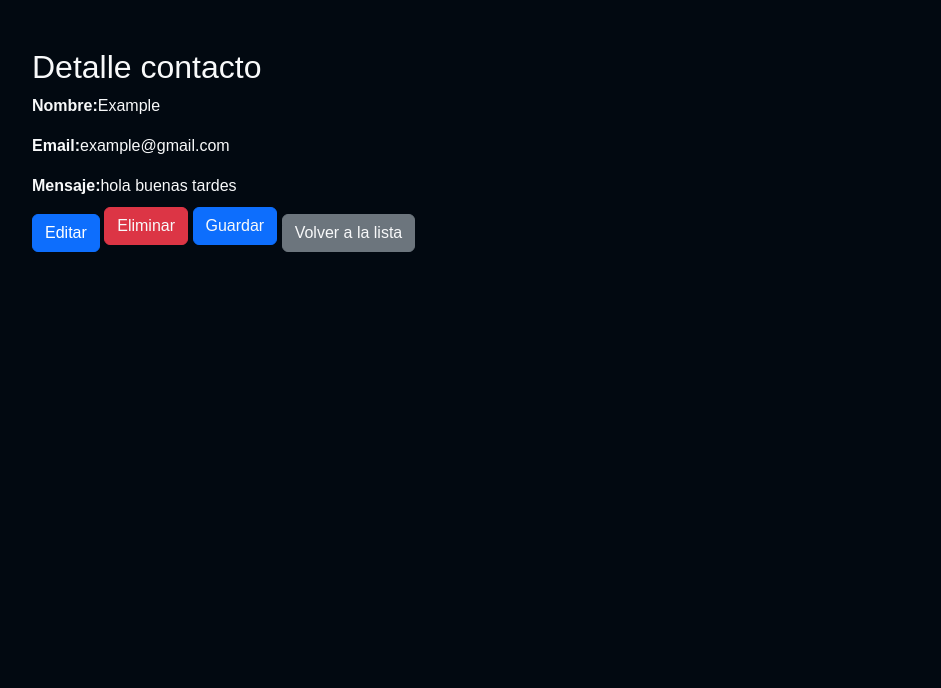
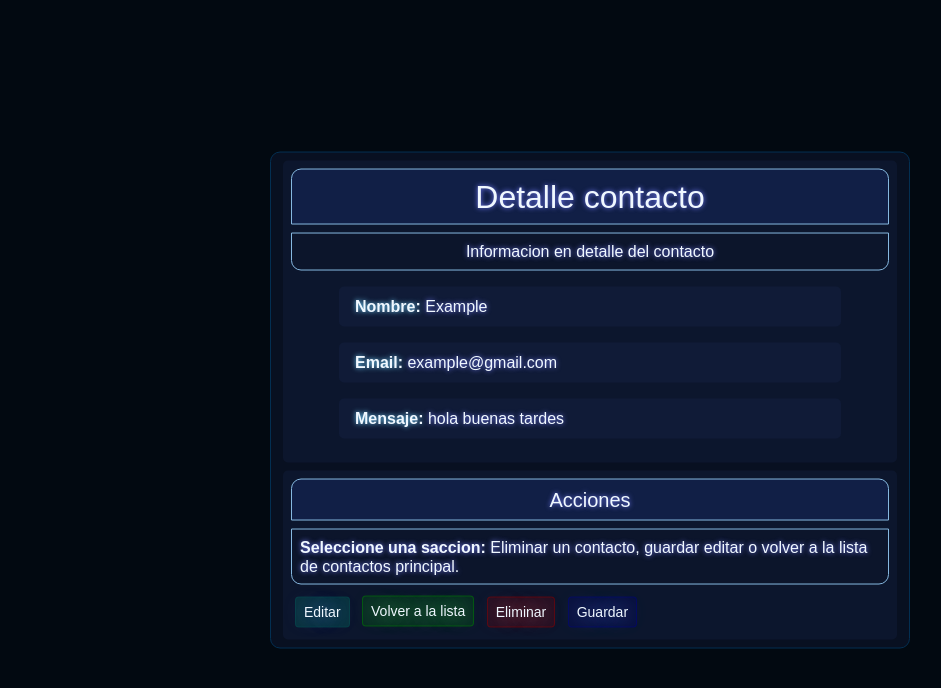
Before and after one commit to BrandonLCC/proyecto-django, a Django app: page /contacto/13/ in a window 1280 px wide. Shown: the top 688 px of the page, without its empty margins (50-991 px from the left). Run offline with Django 4.2, Linux system fonts and the light colour scheme; a user stored in the database is signed in; data comes from the database, SQL or seed files in the repository; both versions use the stored data as it was after the commit; some libraries are stand-ins or nearby versions.

Commit message:
disennos

```diff
--- /dev/null
+++ b/portfolioproject/myporfolio/static/css/formulario-detalle-contactos.css
@@ -0,0 +1,145 @@
+.ttitulo-detalle {
+    background-color: rgba(21, 37, 87, 0.6) ;
+    border: 1px solid #86b8e0;
+    border-top-left-radius: 10px;
+    border-top-right-radius: 10px;
+    color: aliceblue;
+    text-align: center;
+}
+.subttitulo-detalle {
+    background-color: rgba(10, 17, 37, 0.2) ;
+    border: 1px solid #86b8e0;
+    border-bottom-left-radius: 10px;
+    border-bottom-right-radius: 10px;
+    color: aliceblue;
+    text-align: center;
+}
+
+.container{
+    background-color: rgba(32, 48, 94, 0.2);
+    border-radius: 10px;
+    border: 1px solid #032f52;
+    text-shadow: 0px 0px 5px #747dff;
+    position: absolute;
+    top: 50%;
+    left: 50%;
+    transform: translate(-50%, -50%);
+    color: aliceblue;
+
+}
+
+.div-texto {
+    border-radius: 5px;
+    background-color: rgba(32, 48, 94, 0.2);
+}
+
+strong {
+    text-shadow: 0px 0px 5px #74d3ff;
+
+}
+.parra {
+    border-radius: 5px;
+    background-color: rgba(32, 48, 94, 0.2);
+
+}
+
+.div-acciones {
+    border-radius: 5px;
+    background-color: rgba(32, 48, 94, 0.2);
+}
+
+.titulo-acciones {
+    background-color: rgba(21, 37, 87, 0.6) ;
+    border: 1px solid #86b8e0;
+    border-top-left-radius: 10px;
+    border-top-right-radius: 10px;
+    color: aliceblue;
+
+}
+
+.subttitulo-acciones  {
+    background-color: rgba(10, 17, 37, 0.2) ;
+    border: 1px solid #86b8e0;
+    border-bottom-left-radius: 10px;
+    border-bottom-right-radius: 10px;
+    color: aliceblue;
+}
+
+.boton-detalle-1 {
+    background-color: rgba(7, 78, 78, 0.5);
+    border: 1px solid rgba(7, 78, 78, 0.5) ;
+    color: aliceblue;
+    text-shadow: 0px 0px 20px #747dff;
+    transition: transform 500ms ease;
+
+}
+
+.boton-detalle-1:hover {
+    text-shadow: 0px 0px 20px #74c0ff;
+    color: rgb(118, 239, 255);
+    border-color:  rgb(118, 216, 255);
+    transform: translateY(-5px);
+
+}
+
+.boton-detalle-2 {
+    background-color: rgba(139, 0, 0, 0.2);
+    border: 1px solid rgba(139, 0, 0, 0.5);
+    color: aliceblue;
+    text-shadow: 0px 0px 20px #ff7474;
+    transition: transform 500ms ease;
+    top: 7px; position: relative;
+
+}
+
+.boton-detalle-2:hover {
+    text-shadow: 0px 0px 20px #ff7474;
+    color: rgb(255, 118, 118);
+    border-color: rgb(255, 118, 118);
+    transform: translateY(-5px);
+}
+
+.boton-detalle-3 {
+    position: relative;
+    background-color: rgba(0, 128, 0, 0.2);
+    border: 1px solid rgba(0, 128, 0, 0.5);
+    color: aliceblue;
+    text-shadow: 0px 0px 20px #74ff74;
+    transition: transform 500ms ease;
+    bottom: 1px;
+
+}
+
+.boton-detalle-3:hover {
+    position: relative;
+    text-shadow: 0px 0px 20px #74ff74; /* Sombra de texto verde claro */
+    color: rgb(118, 255, 118); /* Verde claro */
+    border-color: rgb(118, 255, 118); /* Verde claro */
+    transform: translateY(-5px);
+
+}
+
+
+.boton-detalle-4 {
+    position: relative;
+    background-color: rgba(2, 0, 128, 0.2); /* Verde esmeralda con opacidad */
+    border: 1px solid rgba(0, 2, 128, 0.5); /* Verde esmeralda con opacidad */
+    color: aliceblue;
+    text-shadow: 0px 0px 20px #748eff; /* Sombra de texto verde claro */
+    transition: transform 500ms ease;
+    top: 7px;
+}
+
+.boton-detalle-4:hover {
+    text-shadow: 0px 0px 20px #74ff74; /* Sombra de texto verde claro */
+    color: rgb(118, 255, 118); /* Verde claro */
+    border-color: rgb(118, 255, 118); /* Verde claro */
+    transform: translateY(-5px);
+}
+
+
+form {
+    position: relative;
+    display: flex;
+    background-color: #6b7cc700;
+}
--- a/portfolioproject/myporfolio/static/css/style.css
+++ b/portfolioproject/myporfolio/static/css/style.css
@@ -378,7 +378,7 @@ body {
 form {
     position: relative;
     transition: transform 500ms ease;
-    background-color: #01090f;
+     background-color: #01090f;
     border-radius: 10px;
     margin-bottom: 20px;
     bottom: 7px;
--- a/portfolioproject/myporfolio/templates/index.html
+++ b/portfolioproject/myporfolio/templates/index.html
@@ -195,7 +195,7 @@
 <div id = "seccion-conctactos" class  = "seccion-contactame py-4 col-11 mx-auto d-flex flex-wrap">
     <div class = "seccion-contactame-left col-10 col-sm-9 col-md-5 mx-auto  my-5 ">
     <h2 class = "titulo-conctacto p-3 text-light text-center">Redes y Contacto</h2>
-    <p class = "subtitulo-proyecto p-2 text-center text-light">Estas soon mis redes mas utilizadas para trabajar y comunicarme </p>
+    <p class = "subtitulo-proyecto p-2 text-center text-light">Estas son mis redes mas utilizadas para trabajar y comunicarme </p>
     <div class = " m-3 p-3 py-3  conctato-redes-padre   text-light">
         <!--Quiero que sean como botones -->
         <div class = "icono-conctacto py-2   ">
--- a/portfolioproject/myporfolio/templates/myporfolio/contacto_detalle.html
+++ b/portfolioproject/myporfolio/templates/myporfolio/contacto_detalle.html
@@ -1,24 +1,49 @@
 {% extends 'base_generic.html' %}
+{% load static %}
+{% block content %}
 
-{% block content %}
-    <div class = "container mt-5 text-light">
-        <h2>Detalle contacto</h2>
-        <p><strong>Nombre:</strong>{{contacto.nombre}}</p>
-        <p><strong>Email:</strong>{{contacto.email}}</p>
-        <p><strong>Mensaje:</strong>{{contacto.mensaje}}</p>
-        <a href="{% url 'contacto_editar' contacto.pk %}" class = "btn btn-primary">Editar</a>
+<!DOCTYPE html>
+<html lang="en">
+<head>
+    <meta charset="UTF-8">
+    <meta name="viewport" content="width=device-width, initial-scale=1.0">
+    <title>Document</title>
+    <link rel="stylesheet" href="{% static 'css/formulario-detalle-contactos.css' %}">
 
+</head>
+
+<body>
+    <div class = "container col-6">
+    <div class="div-texto p-2 my-2">
+
+            <h2 class = "ttitulo-detalle p-2 ">Detalle contacto</h2>
+            <h6 class = "subttitulo-detalle  p-2  text-center">Informacion en detalle del contacto</h6>
+            <p class="parra mt-3 mx-5 py-2 ps-3"><strong>Nombre: </strong>{{contacto.nombre}}</p>
+            <p class="parra mx-5 py-2 ps-3"><strong>Email: </strong>{{contacto.email}}</p>
+            <p class="parra mx-5 py-2 ps-3"><strong>Mensaje: </strong>{{contacto.mensaje}}</p>
+    </div>
+
+    <div class = "div-acciones p-2 my-2">
+        <h5 class = "titulo-acciones p-2 text-center">Acciones</h5>
+        <h6 class = "subttitulo-acciones  p-2"><b>Seleccione una saccion:</b> Eliminar un contacto, guardar editar o volver a la lista de contactos principal.</h6>
+
+        <a href="{% url 'contacto_editar' contacto.pk %}" class = "btn boton-detalle-1 btn-sm m-1">Editar</a>
+        <a href="{% url 'contacto_lista' %}" class = "btn boton-detalle-3 btn-sm m-1">Volver a la lista</a>
 
     <form method="POST" action="{% url 'contacto_eliminar' contacto.pk %}"
         style= "display: inline;">
 
         {% csrf_token %}
-    <button type="submit" class = "btn btn-danger text-light">Eliminar</button>
-
-    <button type="submit" class = "btn btn-primary text-light">Guardar</button>
+        <button type="submit" class = "btn boton-detalle-2 btn-sm m-1">Eliminar</button>
+        <button type="submit" class = "btn boton-detalle-4 btn-sm m-1">Guardar</button>
 
     </form>
-    <a href="{% url 'contacto_lista' %}" class = "btn btn-secondary text-light">Volver a la lista</a>
-
+    </div>
 </div>
 {% endblock %}
+
+
+
+
+</body>
+</html>
```
Also changed, not shown: portfolioproject/myporfolio/static/css/formulario_contacto.css (deleted, +0 -45 lines), portfolioproject/myporfolio/static/css/formulario_contactos.css (added, +67 -0 lines), portfolioproject/myporfolio/static/css/lista_contacto.css (+14 -12 lines), portfolioproject/myporfolio/static/css/loginn.css (+9 -5 lines), portfolioproject/myporfolio/templates/myporfolio/contacto_formulario.html (+7 -5 lines), portfolioproject/myporfolio/templates/myporfolio/contacto_lista.html (+5 -4 lines), portfolioproject/myporfolio/templates/registration/login.html (+15 -4 lines), portfolioproject/db.sqlite3. Lines whose indentation alone changed are shown as unchanged.
